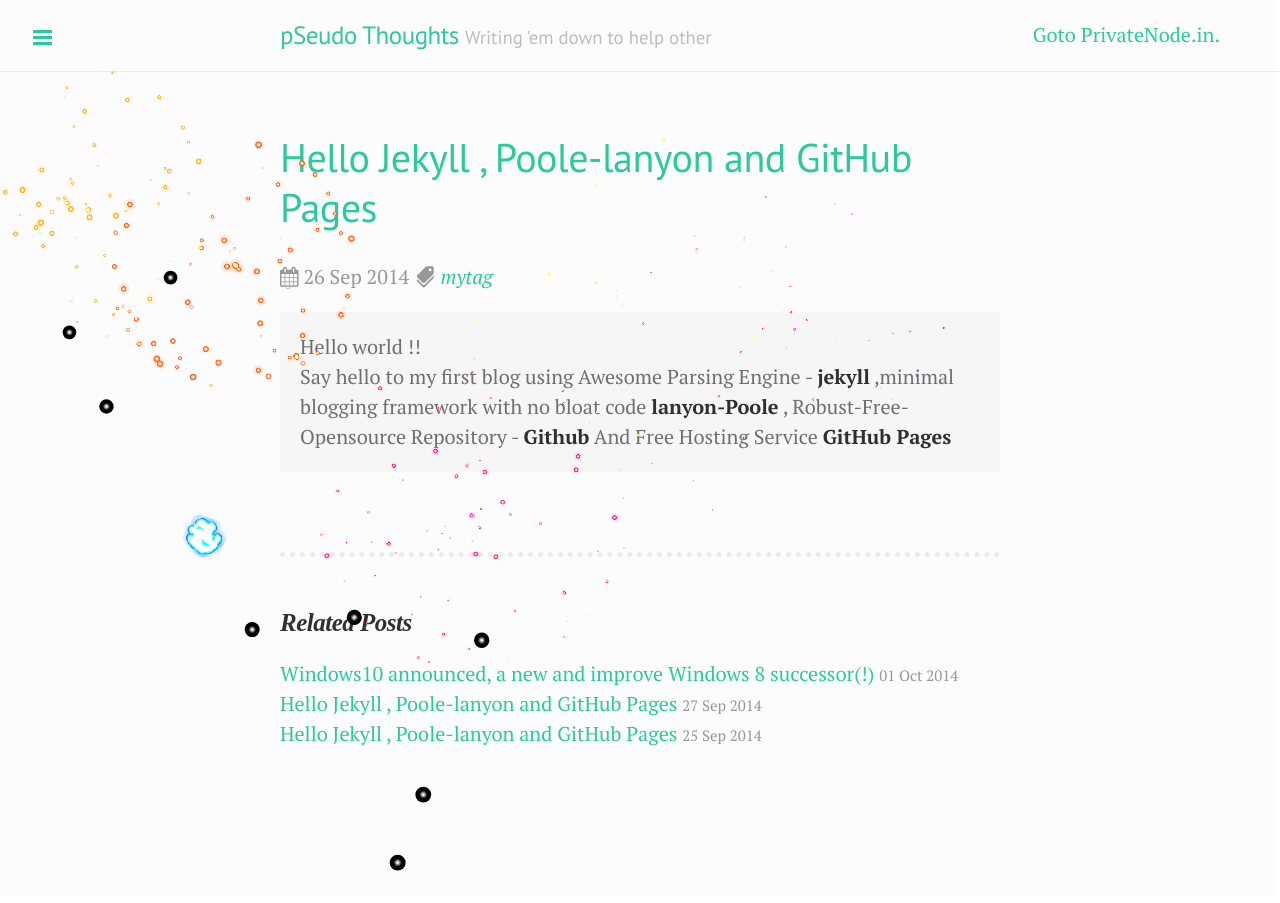
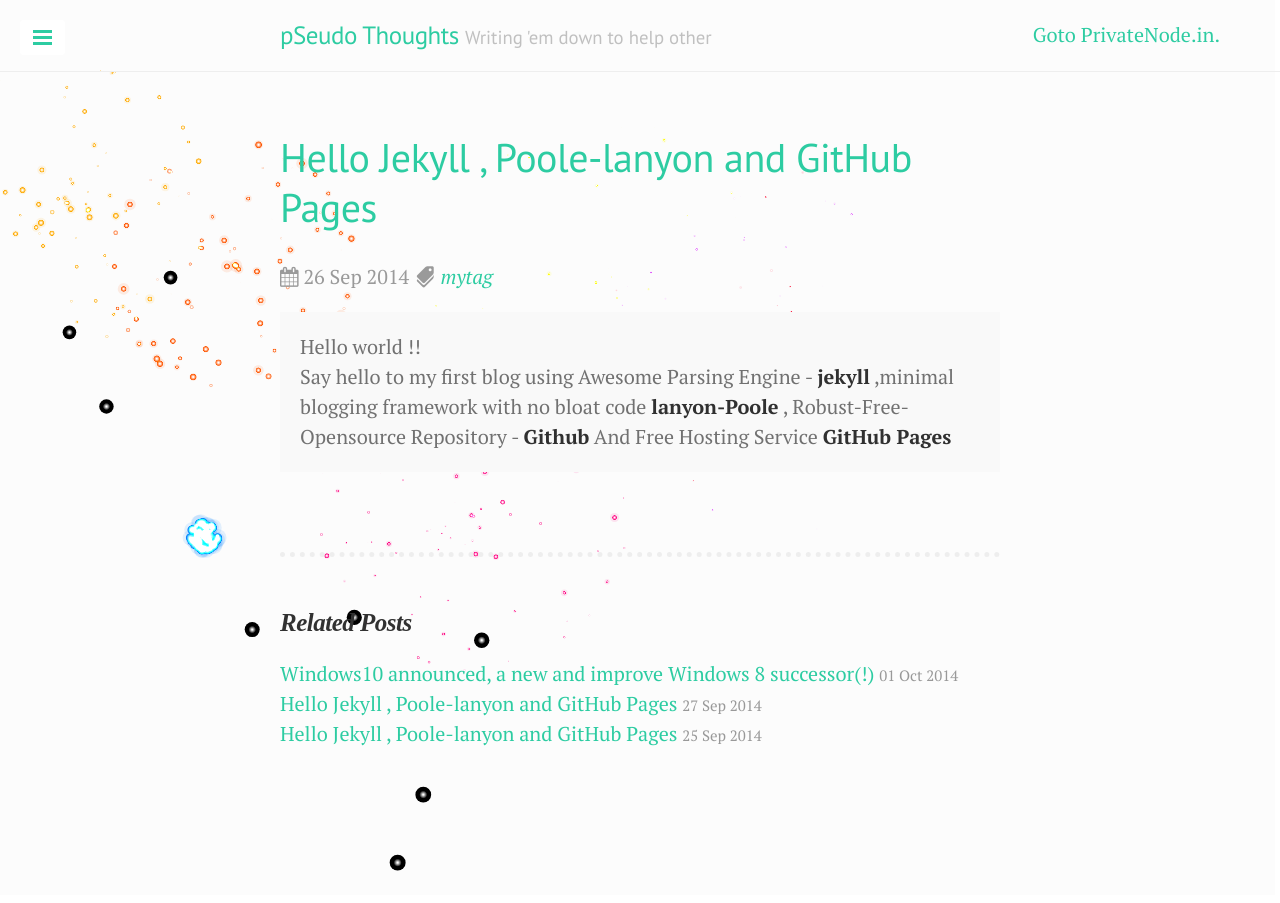
Before and after one commit to DharmeshPandav/dharmeshpandav.github.io, a Jekyll site: the page built from _posts/2014-09-26-Hello jekyll.md, in a window 1280 px wide. Built offline with Jekyll 4.4.1, drawn with Linux system fonts in a browser that asks for light colours; nearby versions of some CDN libraries; Markdown is read by kramdown in place of the engine named in the settings.

Commit message:
Jan1- Happy New Year

```diff
--- a/public/css/custom.css
+++ b/public/css/custom.css
@@ -133,4 +133,4 @@
      color:#2DCCA2;
 }
 
-.letitbegin {position:absolute;z-index:654321;top:0;left:0;width:100%;height:100%;margin:0;padding:0;}
+.letitbegin {position:absolute;z-index:-9999;top:0;left:0;width:100%;height:100%;margin:0;padding:0;}
```
